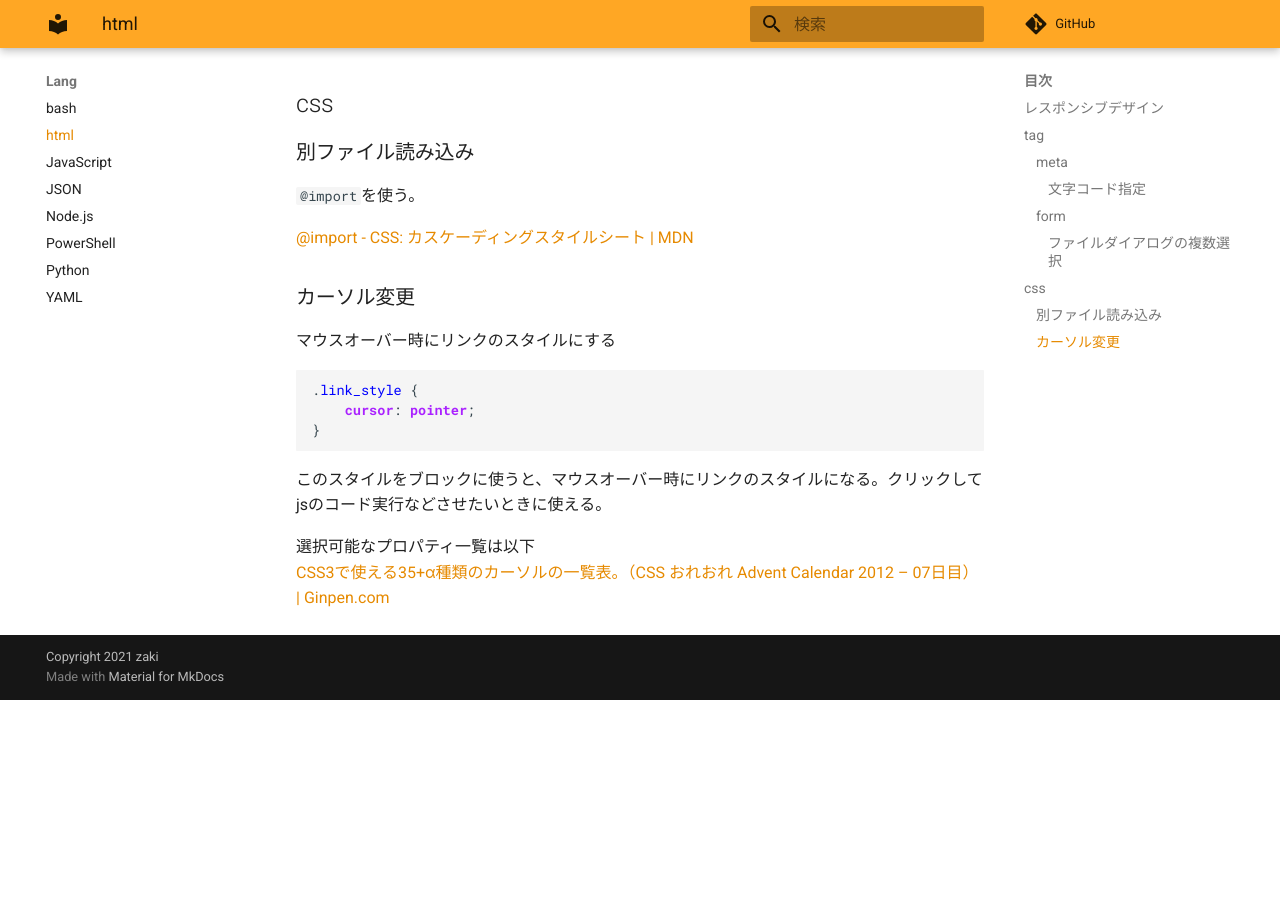
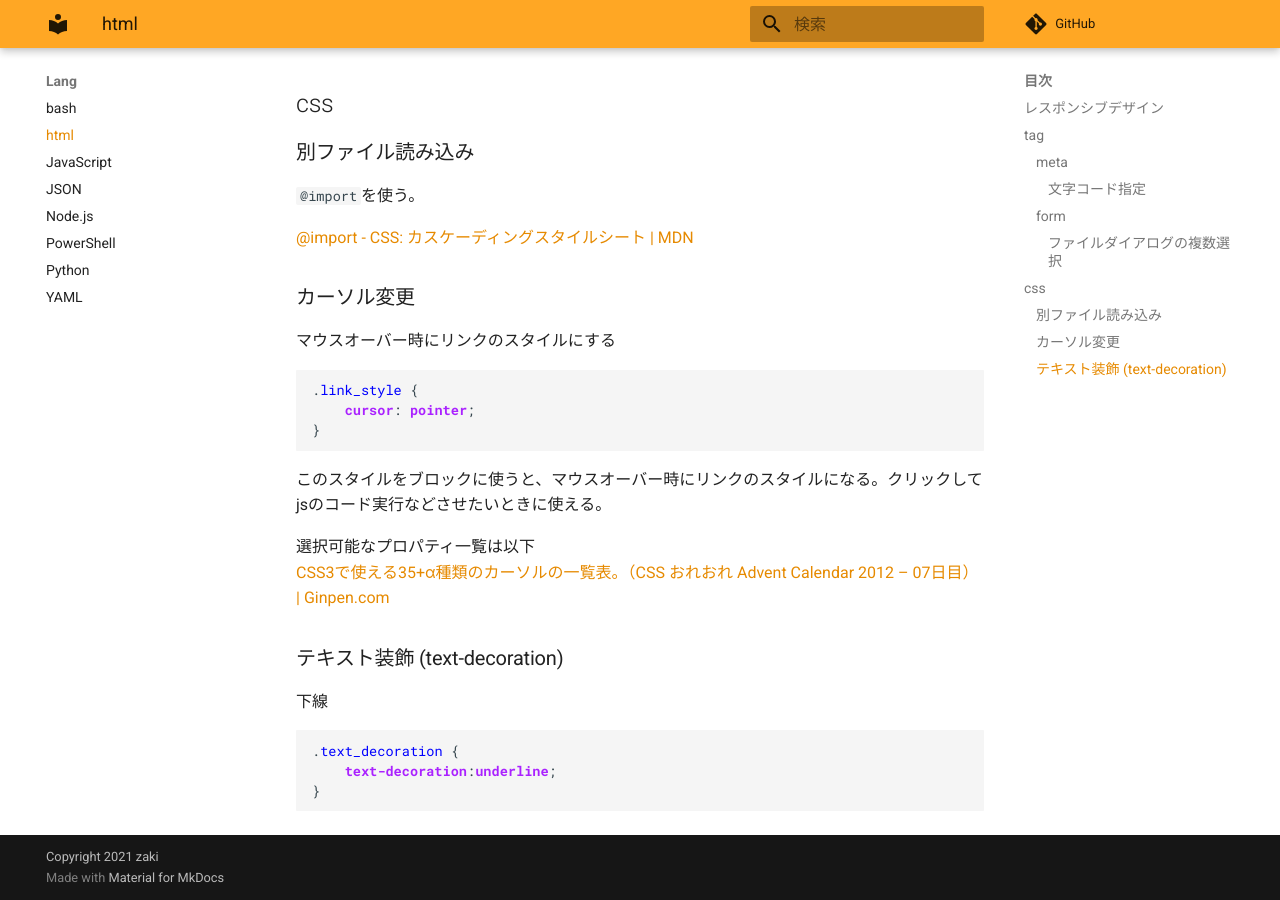
Before and after one commit to zaki-lknr/docs, an MkDocs documentation site: the page built from docs/lang/html.md, in a window 1280 px wide and 900 px high, scrolled down 797 px. Built offline with MkDocs 1.6.1 and Material for MkDocs 9.7.7, drawn with Linux system fonts in a browser that asks for light colours; comment, search, counter and statistics services are not loaded; before the commit the page ends 1497 px from its top, so only the background shows below that.

Commit message:
add: lang/html: cssテキスト下線

````diff
--- a/docs/lang/html.md
+++ b/docs/lang/html.md
@@ -53,3 +53,13 @@
 
 選択可能なプロパティ一覧は以下
 [CSS3で使える35+α種類のカーソルの一覧表。（CSS おれおれ Advent Calendar 2012 – 07日目） | Ginpen.com](https://ginpen.com/2012/12/08/css-cursors/)
+
+### テキスト装飾 (text-decoration)
+
+下線
+
+```css
+.text_decoration {
+    text-decoration:underline;
+}
+```
````
